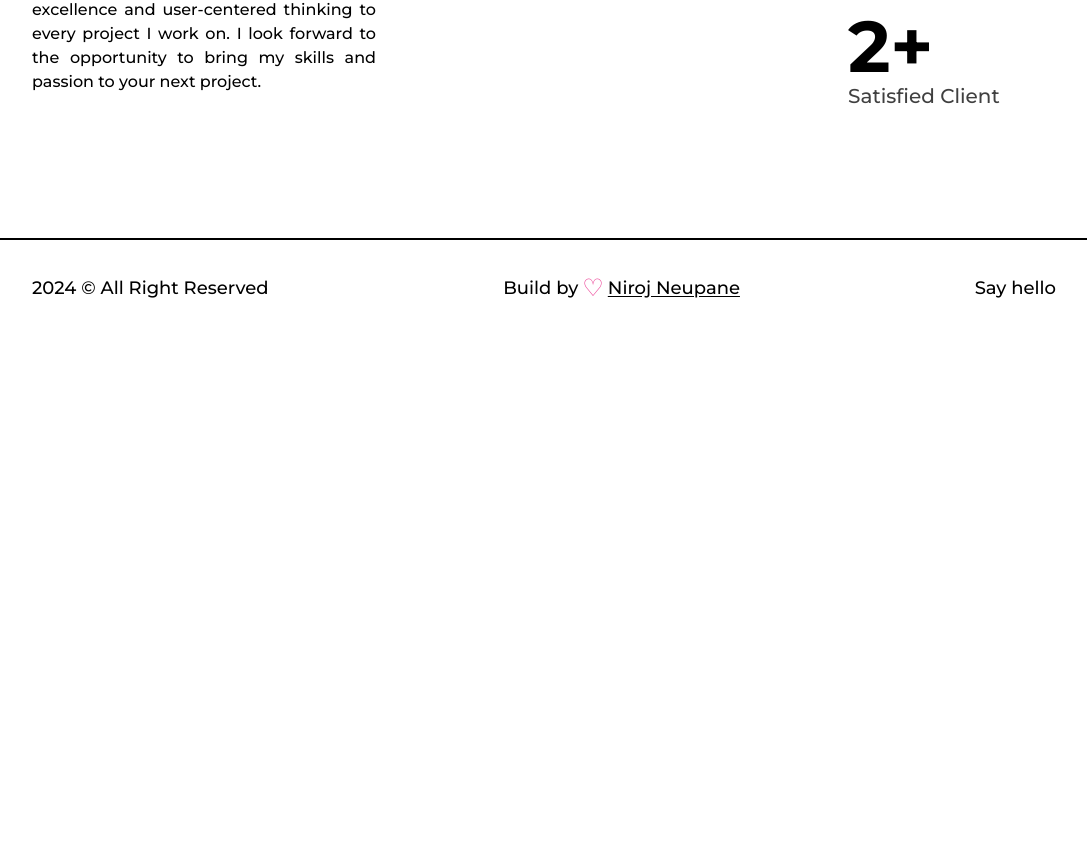
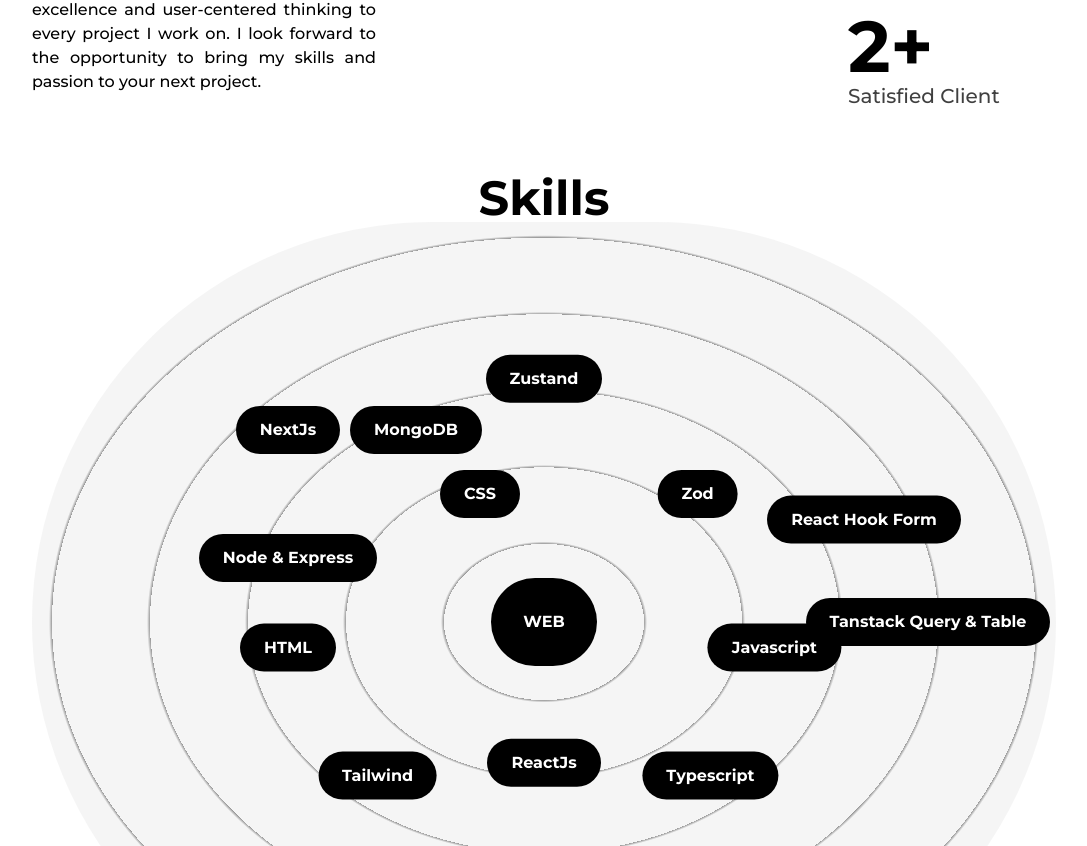
Before and after one commit to nirojneupane5/portfolio, a Next.js app: page /about in a window 1280 px wide. Shown: the part 614-1460 px from the top of the page, without its empty margins (96-1183 px from the left). Before the commit the page ends 950 px from the top, so only its background shows below. Built offline with nearby package versions, Linux system fonts and the light colour scheme.

Commit message:
Skill section added in About page

```diff
--- /dev/null
+++ b/src/app/about/Skill.tsx
@@ -0,0 +1,22 @@
+"use client";
+import { motion } from "framer-motion";
+
+type TSkillProps = {
+  name: string;
+  x: string;
+  y: string;
+};
+export const Skill = ({ name, x, y }: TSkillProps) => {
+  return (
+    <motion.div
+      className="flex items-center justify-center bg-black text-white px-6 py-3 cursor-pointer rounded-full font-bold absolute"
+      whileHover={{ scale: 1.05 }}
+      initial={{ x: 0, y: 0 }}
+      whileInView={{ x: x, y: y }}
+      transition={{ duration: 1.5 }}
+      viewport={{ once: true }}
+    >
+      {name}
+    </motion.div>
+  );
+};
--- /dev/null
+++ b/src/app/about/Skills.tsx
@@ -0,0 +1,29 @@
+import { Skill } from "./Skill";
+
+const Skills = () => {
+  return (
+    <div>
+      <h1 className="mt-16 text-5xl font-bold text-center">Skills</h1>
+      <div className="w-full h-screen relative flex items-center justify-center rounded-full bg-circularlight">
+        <div className="flex items-center justify-center bg-black text-white p-8 cursor-pointer rounded-full hover:scale-105 duration-300 font-bold">
+          WEB
+        </div>
+        <Skill name="HTML" x="-20vw" y="2vw" />
+        <Skill name="CSS" x="-5vw" y="-10vw" />
+        <Skill name="Javascript" x="18vw" y="2vw" />
+        <Skill name="ReactJs" x="0vw" y="11vw" />
+        <Skill name="NextJs" x="-20vw" y="-15vw" />
+        <Skill name="Node & Express" x="-20vw" y="-5vw" />
+        <Skill name="MongoDB" x="-10vw" y="-15vw" />
+        <Skill name="Tailwind" x="-13vw" y="12vw" />
+        <Skill name="Typescript" x="13vw" y="12vw" />
+        <Skill name="React Hook Form" x="25vw" y="-8vw" />
+        <Skill name="Zod" x="12vw" y="-10vw" />
+        <Skill name="Zustand" x="-0vw" y="-19vw" />
+        <Skill name="Tanstack Query & Table" x="30vw" y="0vw" />
+      </div>
+    </div>
+  );
+};
+
+export default Skills;
--- a/src/app/about/page.tsx
+++ b/src/app/about/page.tsx
@@ -3,6 +3,8 @@ import Layout from "@/components/Layout";
 import profile from "../../../public/profile/Niroj Neupane.jpg";
 import type { Metadata } from "next";
 import Image from "next/image";
+
+import Skills from "./Skills";
 
 export const metadata: Metadata = {
   title: "Niroj Neupane | About",
@@ -70,6 +72,7 @@ const AboutPage = () => {
             </div>
           </div>
         </div>
+        <Skills />
       </Layout>
     </main>
   );
--- a/tailwind.config.ts
+++ b/tailwind.config.ts
@@ -12,6 +12,7 @@ const config: Config = {
         "gradient-radial": "radial-gradient(var(--tw-gradient-stops))",
         "gradient-conic":
           "conic-gradient(from 180deg at 50% 50%, var(--tw-gradient-stops))",
+        "circularlight":"repeating-radial-gradient(rgba(0,0,0,0.4) 2px, #f5f5f5 5px, #f5f5f5 100px)",
       },
       animation: {
         'spin-slow': 'spin 9s linear infinite',
```
